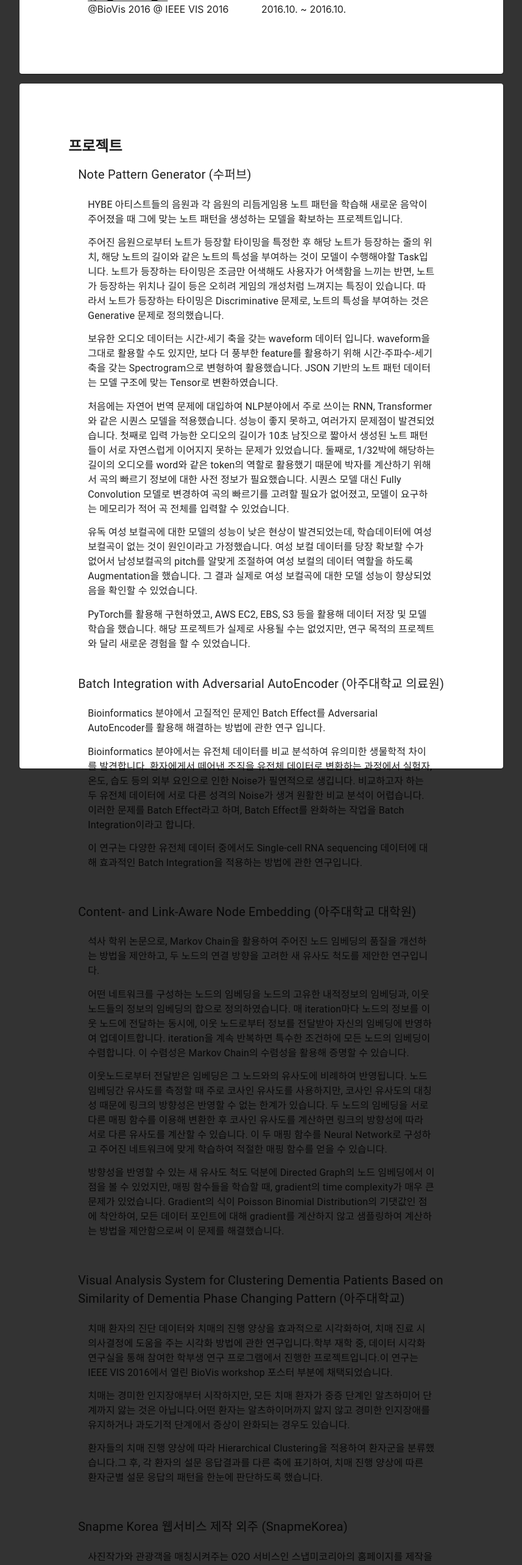
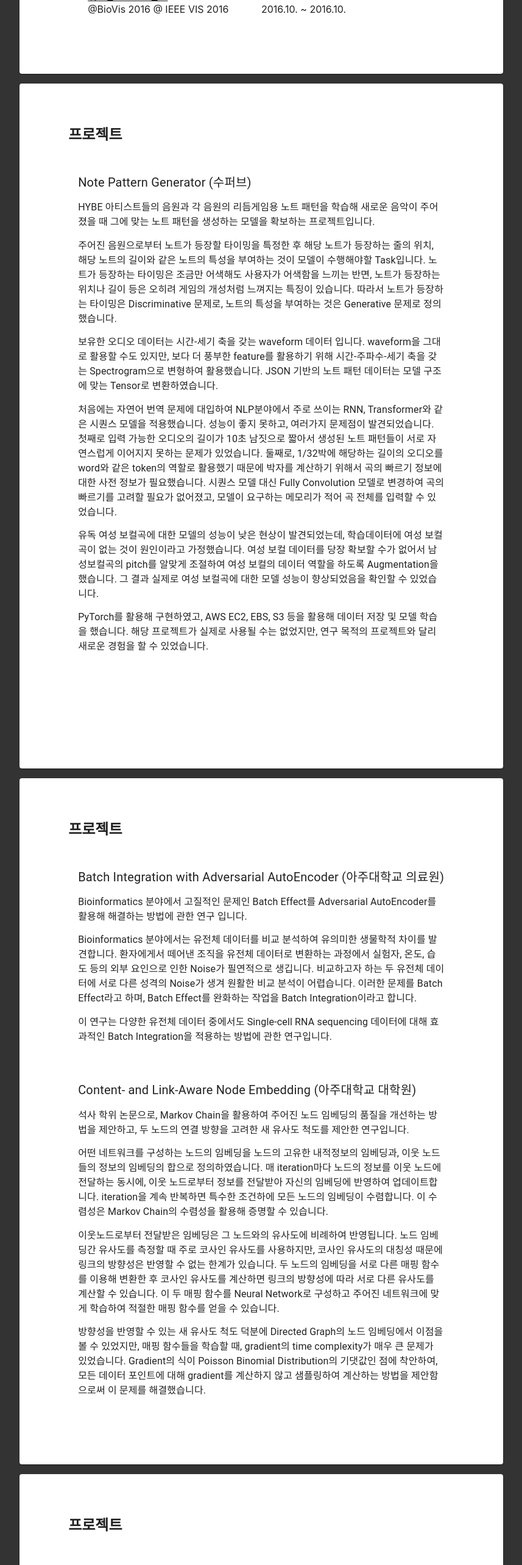
Before and after one commit to helloybz/resume, a React (Create React App) app: page / in a window 1280 px wide. Shown: the part 1180-3746 px from the top of the page at 61% size, without its empty margins (211-1068 px from the left). Built offline with nearby package versions, Linux system fonts and the light colour scheme.

Commit message:
Update format

```diff
--- a/src/Resume.js
+++ b/src/Resume.js
@@ -7,14 +7,15 @@ import { BodySectionWrapper } from "./components/BodySectionWrapper";
 
 export function Resume({ printable = false }) {
     return (
-        <Grid container justifyContent="center" >
+        <Grid container justifyContent="center" sx={{ maxWidth: '210mm' }}>
             <Grid className="page_1" item container component={printable ? null : Paper}
                 sx={{
                     maxWidth: '210mm',
                     minHeight: "297mm",
                     padding: { "xs": "1rem", "md": "3rem" },
                     marginBottom: printable ? 0 : '1rem'
-                }}>
+                }}
+            >
                 <Grid item xs={12}>
                     <Header
                         printable={printable}
@@ -38,11 +39,86 @@ export function Resume({ printable = false }) {
                 </Grid>
             </Grid>
 
-            <Grid className="page_2" item container component={printable ? null : Paper} sx={{ maxWidth: '210mm', height: "297mm", padding: { "xs": "1rem", "md": "3rem" } }}>
-                <Grid item container xs={12} sx={{
-                    "padding": "1rem 2rem"
-                }}>
-                    <BodySectionWrapper content={info.project} itemComponent={ProjectItem} />
+            <Grid className="page_2" item container component={printable ? null : Paper} sx={{ maxWidth: '210mm', minHeight: "297mm", padding: { "xs": "1rem", "md": "3rem" }, marginBottom: printable ? 0 : '1rem', display: "block" }}>
+                <Grid
+                    item xs={12}
+                    sx={{
+                        "padding": { "xs": '0.5rem', "md": "1rem 2rem" },
+                        "fontSize": "h5.fontSize",
+                        "fontWeight": "bold",
+                    }}
+                >
+                    {info.project.title}
+                </Grid>
+                <Grid
+                    item
+                    xs={12}
+                    container
+                    sx={{
+                        "padding": { "xs": printable ? "1rem 2rem" : "0", "md": "1rem 2rem" }
+                    }}>
+
+                    {info.project.items.slice(0, 1).map((item, i) => {
+                        return (
+                            <ProjectItem key={i} printable={printable} name={item.name} at={item.at} description={item.description} />
+                        )
+                    })}
+                </Grid>
+            </Grid>
+
+            <Grid className="page_3" item container component={printable ? null : Paper} sx={{ maxWidth: '210mm', minHeight: "297mm", padding: { "xs": "1rem", "md": "3rem" }, marginBottom: printable ? 0 : '1rem', display: "block" }}>
+                <Grid
+                    item xs={12}
+                    sx={{
+                        "padding": { "xs": '0.5rem', "md": "1rem 2rem" },
+                        "fontSize": "h5.fontSize",
+                        "fontWeight": "bold",
+                    }}
+                >
+                    {info.project.title}
+                </Grid>
+                <Grid
+                    item
+                    xs={12}
+                    container
+                    sx={{
+                        "padding": { "xs": printable ? "1rem 2rem" : "0", "md": "1rem 2rem" }
+                    }}>
+
+                    {info.project.items.slice(1, 3).map((item, i) => {
+                        return (
+                            <ProjectItem key={i} printable={printable} name={item.name} at={item.at} description={item.description} />
+                        )
+                    })}
+                </Grid>
+            </Grid>
+
+            <Grid className="page_4" item container justifyContent='flex-start' alignItems="flex-start" component={printable ? null : Paper} sx={{
+                maxWidth: '210mm', minHeight: "297mm", padding: { "xs": "1rem", "md": "3rem" }, marginBottom: printable ? 0 : '1rem', display: "block"
+            }}>
+                <Grid
+                    item xs={12}
+                    sx={{
+                        "padding": { "xs": '0.5rem', "md": "1rem 2rem" },
+                        "fontSize": "h5.fontSize",
+                        "fontWeight": "bold",
+                    }}
+                >
+                    {info.project.title}
+                </Grid>
+                <Grid
+                    item
+                    xs={12}
+                    container
+                    sx={{
+                        "padding": { "xs": printable ? "1rem 2rem" : "0", "md": "1rem 2rem" },
+                    }}>
+
+                    {info.project.items.slice(3, 6).map((item, i) => {
+                        return (
+                            <ProjectItem key={i} printable={printable} name={item.name} at={item.at} description={item.description} />
+                        )
+                    })}
                 </Grid>
             </Grid>
         </Grid >
--- a/src/components/BodySectionWrapper.js
+++ b/src/components/BodySectionWrapper.js
@@ -2,7 +2,7 @@ import { Grid, List } from "@mui/material";
 
 
 export function BodySectionWrapper({ printable = false, content, itemComponent }) {
-
+    console.log(content)
     var ItemComponent = itemComponent
 
     return (
--- a/src/components/ProjectItem/ProjectItem.js
+++ b/src/components/ProjectItem/ProjectItem.js
@@ -1,18 +1,18 @@
-import { Grid, List, ListItem, Typography } from "@mui/material";
+import { Grid, Typography } from "@mui/material";
 
 
-export function ProjectItem({ name, at, description }) {
+export function ProjectItem({ printable = false, name, at, description }) {
     var descriptionByLine = description.split('\n')
     return (
-        <Grid item xs={12} component={ListItem} container>
+        <Grid item xs={12} container sx={{ padding: { "xs": printable ? "0" : "1rem" } }}>
 
             <Grid item xs={12} component={Typography} sx={{ "fontSize": "h6.fontSize" }}>
                 {name + " "}  ({at})
             </Grid>
 
-            <Grid item xs={12} container component={List}>
+            <Grid item xs={12} container>
                 {descriptionByLine.map((line, i) => (
-                    <Grid item xs={12} component={ListItem} key={i} sx={{ "pt": 0, "pb": 0 }} >
+                    <Grid item xs={12} key={i} sx={{ "pt": 0, "pb": 0 }} >
                         <Typography paragraph sx={{ "mb": "0.9rem" }}>
                             {line}
                         </Typography>
```
